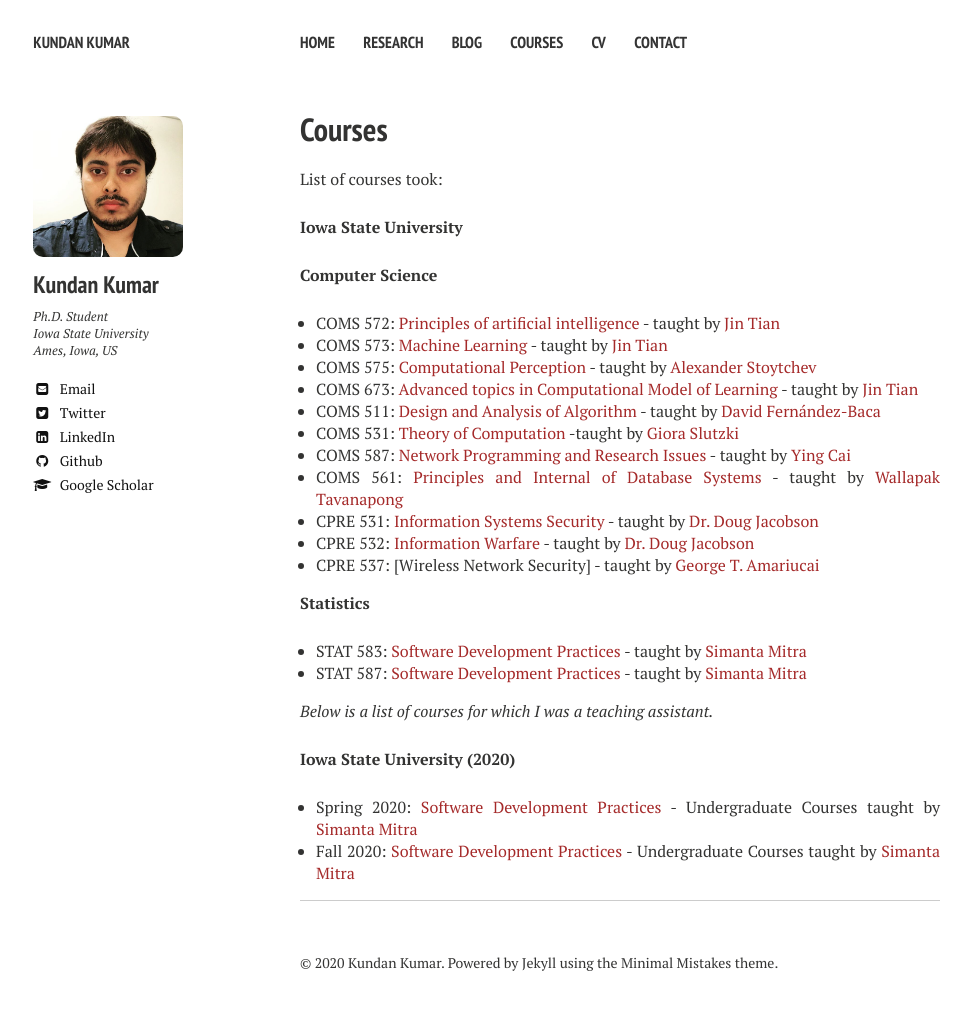
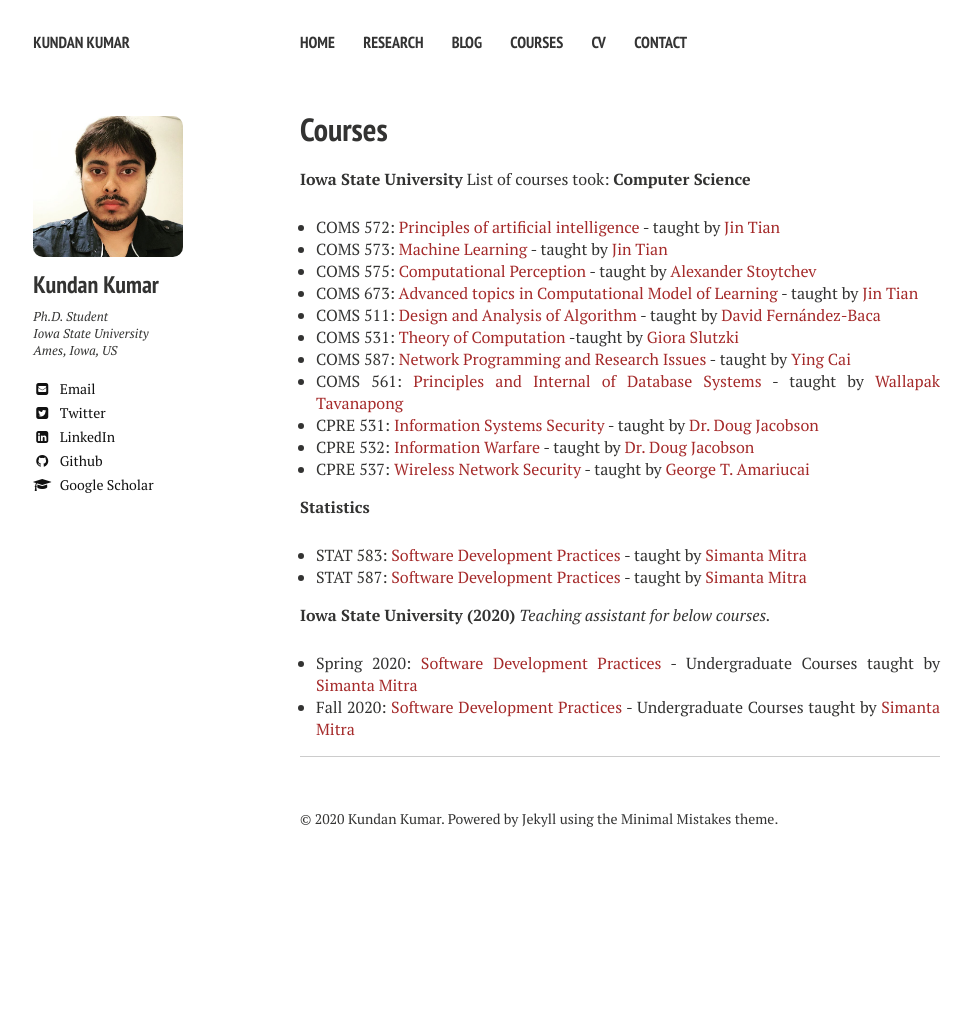
Before and after one commit to kundan7kumar/kundan7kumar.github.io, a Jekyll site: the page built from teaching/index.md, in a window 1280 px wide. Shown: the whole page, without its empty margins (20-991 px from the left). Built offline with Jekyll 4.4.1, drawn with Linux system fonts in a browser that asks for light colours; nearby versions of some CDN libraries; after the commit the page ends 900 px from its top, so only the background shows below that.

Commit message:
Update index.md

```diff
--- a/teaching/index.md
+++ b/teaching/index.md
@@ -6,30 +6,28 @@ modified:
 comments: false
 ---
 
-List of courses took:
-
 **Iowa State University**
-
+      List of courses took:
   **Computer Science**
 
-* COMS 572: [Principles of artificial intelligence](https://www.cs.iastate.edu/courses/2019/spring/com-s-572) - taught by [Jin Tian](https://www.cs.iastate.edu/people/jin-tian)
-* COMS 573: [Machine Learning](https://www.cs.iastate.edu/courses/2019/spring/com-s-573) - taught by [Jin Tian](https://www.cs.iastate.edu/people/jin-tian)
-* COMS 575: [Computational Perception](https://www.cs.iastate.edu/courses/2019/spring/com-s-575) - taught by [Alexander Stoytchev](https://www.ece.iastate.edu/~alexs/)
-* COMS 673: [Advanced topics in Computational Model of Learning](https://www.cs.iastate.edu/courses/2019/spring/com-s-673) - taught by [Jin Tian](https://www.cs.iastate.edu/people/jin-tian)
-* COMS 511: [Design and Analysis of Algorithm](https://www.cs.iastate.edu/courses/2019/spring/com-s-511) - taught by [David Fernández-Baca](https://www.cs.iastate.edu/people/david-fern%C3%A1ndez-baca)
-* COMS 531: [Theory of Computation](https://www.cs.iastate.edu/courses/2019/spring/com-s-531) -taught by [Giora Slutzki](https://www.cs.iastate.edu/people/giora-slutzki)
-* COMS 587: [Network Programming and Research Issues](https://www.cs.iastate.edu/courses/2019/spring/com-s-587) - taught by [Ying Cai](https://www.cs.iastate.edu/people/ying-cai)
-* COMS 561: [Principles and Internal of Database Systems](https://www.cs.iastate.edu/courses/2019/spring/com-s-561) - taught by [Wallapak Tavanapong](https://www.cs.iastate.edu/people/wallapak-tavanapong-0)
+* COMS 572: [Principles of artificial intelligence](https://catalog.iastate.edu/azcourses/com_s/) - taught by [Jin Tian](https://www.cs.iastate.edu/people/jin-tian)
+* COMS 573: [Machine Learning](https://catalog.iastate.edu/azcourses/com_s/) - taught by [Jin Tian](https://www.cs.iastate.edu/people/jin-tian)
+* COMS 575: [Computational Perception](https://catalog.iastate.edu/azcourses/com_s/) - taught by [Alexander Stoytchev](https://www.ece.iastate.edu/~alexs/)
+* COMS 673: [Advanced topics in Computational Model of Learning](https://catalog.iastate.edu/azcourses/com_s/) - taught by [Jin Tian](https://www.cs.iastate.edu/people/jin-tian)
+* COMS 511: [Design and Analysis of Algorithm](https://catalog.iastate.edu/azcourses/com_s/) - taught by [David Fernández-Baca](https://www.cs.iastate.edu/people/david-fern%C3%A1ndez-baca)
+* COMS 531: [Theory of Computation](https://catalog.iastate.edu/azcourses/com_s/) -taught by [Giora Slutzki](https://www.cs.iastate.edu/people/giora-slutzki)
+* COMS 587: [Network Programming and Research Issues](https://catalog.iastate.edu/azcourses/com_s/) - taught by [Ying Cai](https://www.cs.iastate.edu/people/ying-cai)
+* COMS 561: [Principles and Internal of Database Systems](https://catalog.iastate.edu/azcourses/com_s/) - taught by [Wallapak Tavanapong](https://www.cs.iastate.edu/people/wallapak-tavanapong-0)
 * CPRE 531: [Information Systems Security](https://catalog.iastate.edu/azcourses/cpr_e/) -  taught by [Dr. Doug Jacobson](https://www.ece.iastate.edu/ece-directory/profile/dougj/)
 * CPRE 532: [Information Warfare](https://catalog.iastate.edu/azcourses/cpr_e/) -  taught by [Dr. Doug Jacobson](https://www.ece.iastate.edu/ece-directory/profile/dougj/)
-* CPRE 537: [Wireless Network Security] -  taught by [George T. Amariucai](https://www.engineering.iastate.edu/people/profile/gamari/)
+* CPRE 537: [Wireless Network Security](https://catalog.iastate.edu/azcourses/cpr_e/) -  taught by [George T. Amariucai](https://www.engineering.iastate.edu/people/profile/gamari/)
 
 **Statistics**
 * STAT 583: [Software Development Practices](https://www.cs.iastate.edu/courses/2019/spring/com-s-309) -  taught by [Simanta Mitra](https://www.cs.iastate.edu/people/simanta-mitra/)
 * STAT 587: [Software Development Practices](https://www.cs.iastate.edu/courses/2019/spring/com-s-309) -  taught by [Simanta Mitra](https://www.cs.iastate.edu/people/simanta-mitra/)
 
-*Below is a list of courses for which I was a teaching assistant.*
 
 **Iowa State University (2020)**
-* Spring 2020: [Software Development Practices](https://www.cs.iastate.edu/courses/2019/spring/com-s-309) - Undergraduate Courses taught by [Simanta Mitra](https://www.cs.iastate.edu/people/simanta-mitra/)
-* Fall 2020: [Software Development Practices](https://www.cs.iastate.edu/courses/2019/spring/com-s-309) - Undergraduate Courses taught by [Simanta Mitra](https://www.cs.iastate.edu/people/simanta-mitra/)
+*Teaching assistant for below courses.*
+* Spring 2020: [Software Development Practices](https://catalog.iastate.edu/azcourses/com_s/) - Undergraduate Courses taught by [Simanta Mitra](https://www.cs.iastate.edu/people/simanta-mitra/)
+* Fall 2020: [Software Development Practices](https://catalog.iastate.edu/azcourses/com_s/) - Undergraduate Courses taught by [Simanta Mitra](https://www.cs.iastate.edu/people/simanta-mitra/)
```
